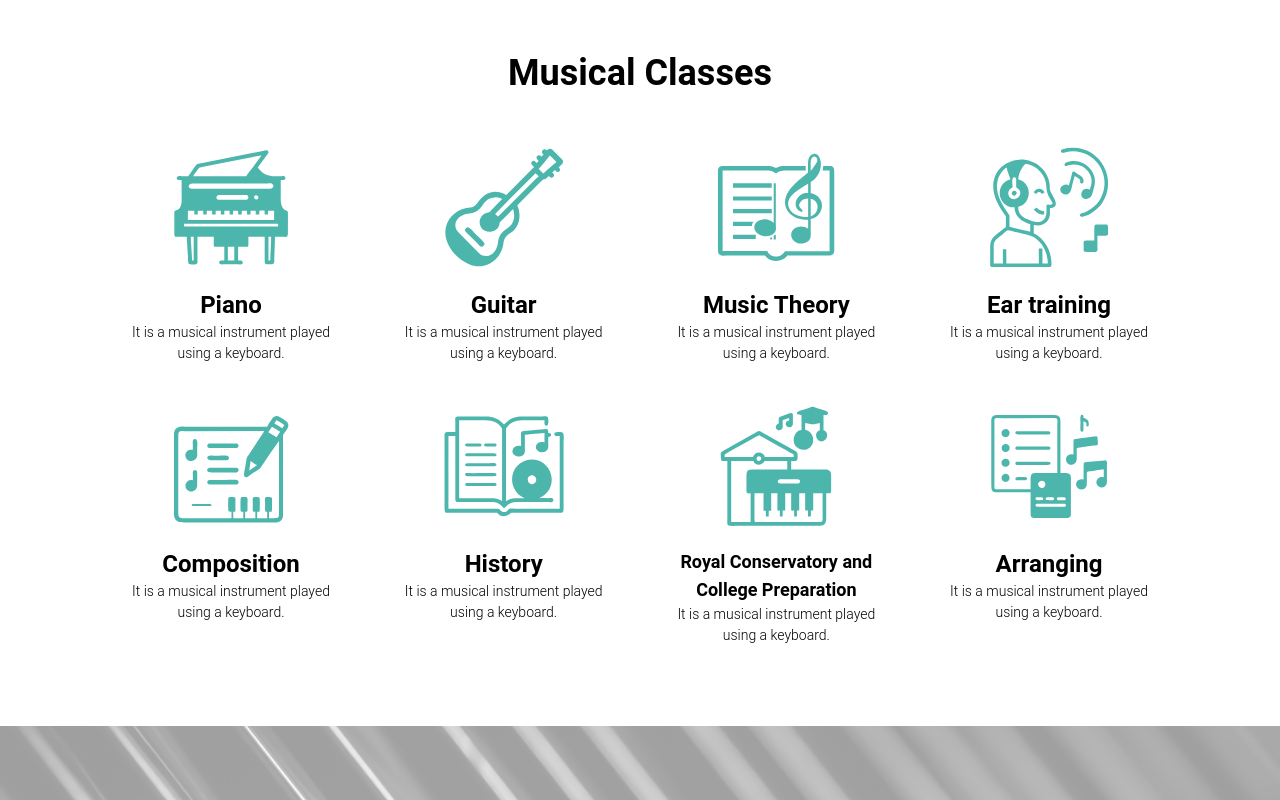
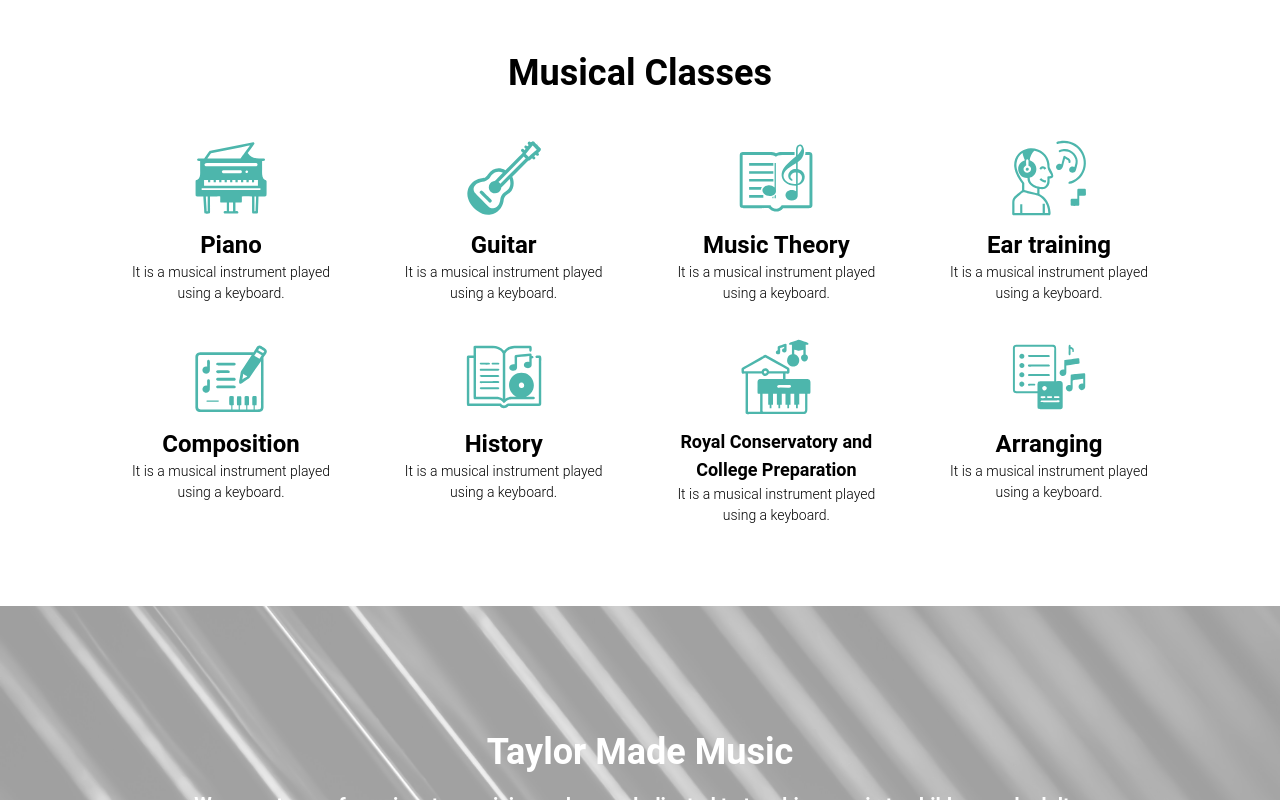
Before and after one commit to cecitorres/taylor-made-music, a Next.js app: page / in a window 1280 px wide. Shown: the part 2240-3040 px from the top of the page. Built offline with nearby package versions, Linux system fonts and the light colour scheme.

Commit message:
Update dependencies and enhance layout: add Leaflet and React-Leaflet for map functionality, replace MusicLessons component with Students, and improve grid layout in MusicalClasses and Stats components for better responsiveness.

```diff
--- a/package.json
+++ b/package.json
@@ -10,10 +10,12 @@
   },
   "dependencies": {
     "@material-tailwind/react": "^2.1.10",
+    "leaflet": "^1.9.4",
     "next": "14.2.8",
     "react": "^18",
     "react-dom": "^18",
-    "react-icons": "^5.4.0"
+    "react-icons": "^5.4.0",
+    "react-leaflet": "^4.2.1"
   },
   "devDependencies": {
     "eslint": "^8",
--- a/src/app/page.jsx
+++ b/src/app/page.jsx
@@ -2,7 +2,7 @@
 import MusicalClasses from "../components/MusicalClasses";
 import Stats from "../components/Stats";
 import InfoDivider from "../components/InfoDivider";
-import MusicLessons from "../components/MusicLessons";
+import Students from "../components/Students";
 import LetsMakeArt from "../components/LetsMakeArt";
 import Hero from "../components/Hero";
 import Nav from "../components/Nav";
@@ -27,7 +27,7 @@ export default function Home() {
 
         <About />
 
-        <MusicLessons />
+        <Students />
 
         <LetsMakeArt />
 
--- a/src/components/MusicalClasses.jsx
+++ b/src/components/MusicalClasses.jsx
@@ -6,46 +6,46 @@ export default function MusicalClasses() {
         /* Musical instruments */
         <section className="flex flex-col items-center justify-center w-full py-20 text-black bg-white">
             <Typography variant="h2" className="mb-8">Musical Classes</Typography>
-            <div className="grid w-10/12 grid-cols-4 gap-6">
+            <div className="grid w-10/12 grid-cols-2 gap-6 lg:grid-cols-4">
                 <div className="min-h-full px-4 text-center music-class-item">
-                    <Image src={'/icons/piano.svg'} alt="Piano" width="160" height="160" className="mx-auto fill-teal-300" />
+                    <Image src={'/icons/piano.svg'} alt="Piano" width="100" height="100" className="mx-auto fill-teal-300" />
                     <Typography variant="h4">Piano</Typography>
                     <Typography variant="small">It is a musical instrument played using a keyboard.</Typography>
                 </div>
 
                 <div className="px-4 text-center music-class-item">
-                    <Image src={'/icons/guitar.svg'} alt="Piano" width="160" height="160" className="mx-auto fill-teal-300" />
+                    <Image src={'/icons/guitar.svg'} alt="Piano" width="100" height="100" className="mx-auto fill-teal-300" />
                     <Typography variant="h4">Guitar</Typography>
                     <Typography variant="small">It is a musical instrument played using a keyboard.</Typography>
                 </div>
                 <div className="px-4 text-center music-class-item">
-                    <Image src={'/icons/theory.svg'} alt="Piano" width="160" height="160" className="mx-auto fill-teal-300" />
+                    <Image src={'/icons/theory.svg'} alt="Piano" width="100" height="100" className="mx-auto fill-teal-300" />
                     <Typography variant="h4">Music Theory</Typography>
                     <Typography variant="small">It is a musical instrument played using a keyboard.</Typography>
                 </div>
                 <div className="px-4 text-center music-class-item">
-                    <Image src={'/icons/ear-training.svg'} alt="Piano" width="160" height="160" className="mx-auto fill-teal-300" />
+                    <Image src={'/icons/ear-training.svg'} alt="Piano" width="100" height="100" className="mx-auto fill-teal-300" />
                     <Typography variant="h4">Ear training</Typography>
                     <Typography variant="small">It is a musical instrument played using a keyboard.</Typography>
                 </div>
 
                 <div className="px-4 text-center music-class-item">
-                    <Image src={'/icons/composition.svg'} alt="Piano" width="160" height="160" className="mx-auto fill-teal-300" />
+                    <Image src={'/icons/composition.svg'} alt="Piano" width="100" height="100" className="mx-auto fill-teal-300" />
                     <Typography variant="h4">Composition</Typography>
                     <Typography variant="small">It is a musical instrument played using a keyboard.</Typography>
                 </div>
                 <div className="px-4 text-center music-class-item">
-                    <Image src={'/icons/history.svg'} alt="Piano" width="160" height="160" className="mx-auto fill-teal-300" />
+                    <Image src={'/icons/history.svg'} alt="Piano" width="100" height="100" className="mx-auto fill-teal-300" />
                     <Typography variant="h4">History</Typography>
                     <Typography variant="small">It is a musical instrument played using a keyboard.</Typography>
                 </div>
                 <div className="min-h-full px-4 text-center music-class-item">
-                    <Image src={'/icons/college-prep.svg'} alt="Royal Conservatory and College Preparation" width="160" height="160" className="mx-auto fill-teal-300" />
+                    <Image src={'/icons/college-prep.svg'} alt="Royal Conservatory and College Preparation" width="100" height="100" className="mx-auto fill-teal-300" />
                     <Typography variant="h4" className="text-lg break-words line-clamp-2">Royal Conservatory and College Preparation</Typography>
                     <Typography variant="small">It is a musical instrument played using a keyboard.</Typography>
                 </div>
                 <div className="px-4 text-center music-class-item">
-                    <Image src={'/icons/arranging.svg'} alt="Piano" width="160" height="160" className="mx-auto fill-teal-300" />
+                    <Image src={'/icons/arranging.svg'} alt="Piano" width="100" height="100" className="mx-auto fill-teal-300" />
                     <Typography variant="h4">Arranging</Typography>
                     <Typography variant="small">It is a musical instrument played using a keyboard.</Typography>
                 </div>
--- a/src/components/Staff.jsx
+++ b/src/components/Staff.jsx
@@ -42,7 +42,7 @@ const Staff = () => {
             <Typography variant="h3" className="mb-2 text-center">Featured Teachers</Typography>
             <Typography variant="h6" className="mb-12 text-center text-green-400">staff</Typography>
 
-            <div className="container grid grid-cols-1 gap-8 mx-auto md:grid-cols-3">
+            <div className="container grid grid-cols-2 gap-8 mx-auto md:grid-cols-3">
                 {teachers.map((teacher, index) => (
                     <div key={index} className="flex flex-col items-center">
                         <div className="w-[200px] h-[200px] relative">
--- a/src/components/Stats.jsx
+++ b/src/components/Stats.jsx
@@ -2,39 +2,39 @@ import React from 'react'
 import { Typography } from "@material-tailwind/react";
 function Stats() {
     return (
-        <section className="relative flex flex-col items-center justify-center w-full py-10 text-white h-[550px]">
+        <section className="relative flex flex-col items-center justify-center w-full py-10 text-white h-[500px]">
             {/* Background div with opacity */}
             <div className="absolute inset-0 bg-[url('/background-2.jpg')] bg-center bg-cover opacity-40 z-0"></div>
 
             {/* Content div with z-index to appear above background */}
             <div className="relative z-10 flex flex-col items-center justify-center w-full h-full">
-                <Typography variant="h2">Taylor Made Music</Typography>
-                <Typography variant="h5" className="my-4">We are a team of passionate musicians who are dedicated to teaching music to children and adults.</Typography>
+                <Typography variant="h2" className="text-center">Taylor Made Music</Typography>
+                <Typography variant="h5" className="px-4 my-4 text-center">We are a team of passionate musicians who are dedicated to teaching music to children and adults.</Typography>
 
-                <div className="grid w-full grid-cols-4 gap-4 px-8 mt-4">
+                <div className="grid w-full grid-cols-2 gap-4 px-8 mt-4 lg:grid-cols-4">
                     <div className="flex flex-col items-center justify-center">
                         <div className="flex items-center justify-center w-24 h-24 mb-2 rounded-full bg-white/30">
                             <Typography variant="h2">150</Typography>
                         </div>
-                        <Typography variant="h5">Students Taught</Typography>
+                        <Typography variant="h5" className="text-center">Students Taught</Typography>
                     </div>
                     <div className="flex flex-col items-center justify-center">
                         <div className="flex items-center justify-center w-24 h-24 mb-2 rounded-full bg-white/30">
                             <Typography variant="h2">10</Typography>
                         </div>
-                        <Typography variant="h5">Years of Experience</Typography>
+                        <Typography variant="h5" className="text-center">Years of Experience</Typography>
                     </div>
                     <div className="flex flex-col items-center justify-center">
                         <div className="flex items-center justify-center w-24 h-24 mb-2 rounded-full bg-white/30">
                             <Typography variant="h2">500+</Typography>
                         </div>
-                        <Typography variant="h5">Lessons Taught Each Year</Typography>
+                        <Typography variant="h5" className="text-center">Lessons Taught Each Year</Typography>
                     </div>
                     <div className="flex flex-col items-center justify-center">
                         <div className="flex items-center justify-center w-24 h-24 mb-2 rounded-full bg-white/30">
                             <Typography variant="h2">5</Typography>
                         </div>
-                        <Typography variant="h5">Awards</Typography>
+                        <Typography variant="h5" className="text-center">Awards</Typography>
                     </div>
                 </div>
             </div>
--- a/src/components/MusicLessons.jsx
+++ b/src/components/Students.jsx
@@ -3,7 +3,7 @@ import Image from "next/image";
 
 import { Typography } from "@material-tailwind/react";
 
-const MusicGroups = () => {
+const Students = () => {
     return (
         <section className="w-full py-12 text-black bg-gray-200">
             {/* Header section with centered text */}
@@ -14,7 +14,7 @@ const MusicGroups = () => {
             </div>
 
             {/* Grid layout for the cards */}
-            <div className="grid grid-cols-1 gap-8 px-6 mx-auto md:grid-cols-2 lg:grid-cols-4 max-w-7xl">
+            <div className="grid grid-cols-2 gap-8 px-6 mx-auto lg:grid-cols-4 max-w-7xl">
                 <div className="flex flex-col items-center justify-center">
                     <div className="w-[200px] h-[200px] relative">
                         <Image
@@ -71,4 +71,4 @@ const MusicGroups = () => {
     )
 }
 
-export default MusicGroups
+export default Students
```
Also changed, not shown: src/components/Map.jsx (+15 -2 lines), 1 other file (tests, documents, lock files or other folders).
